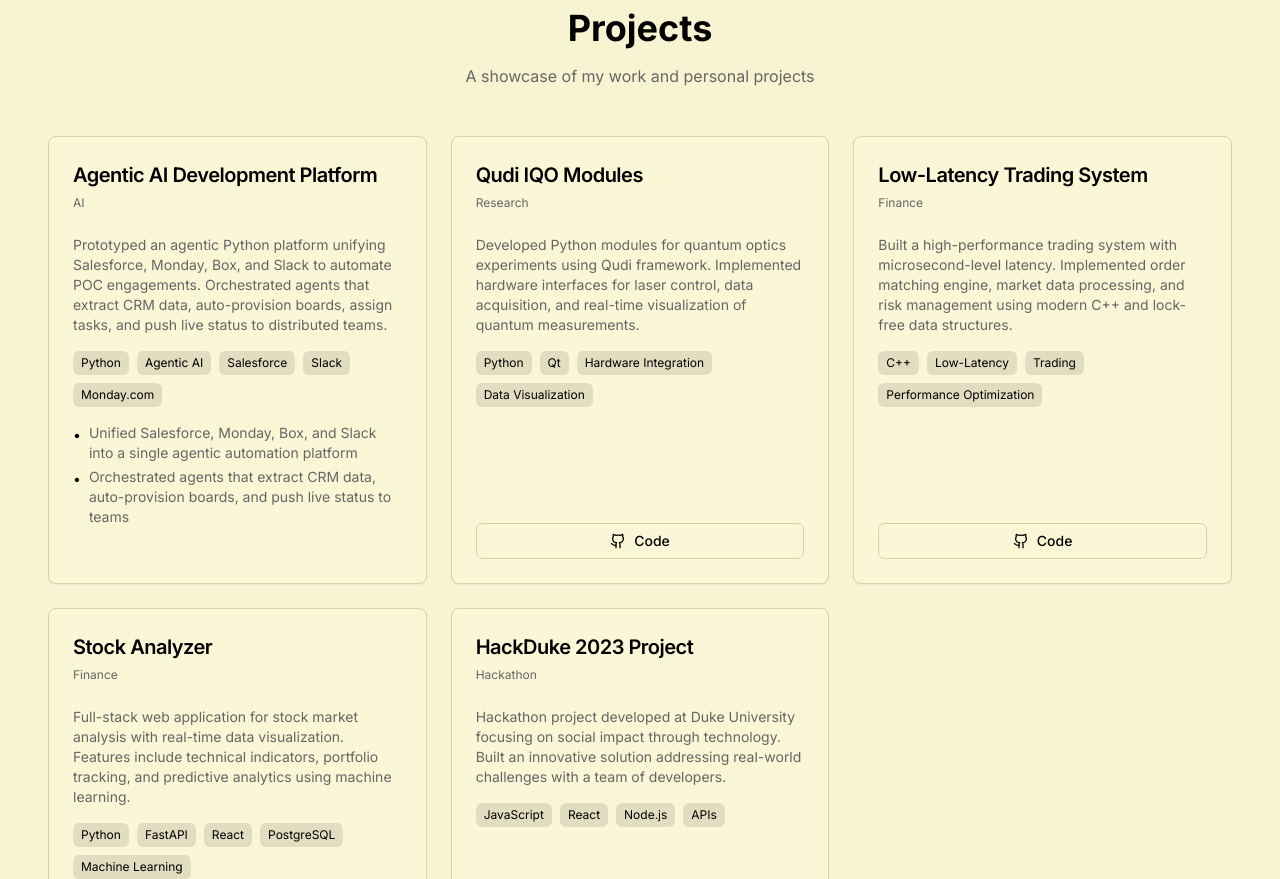
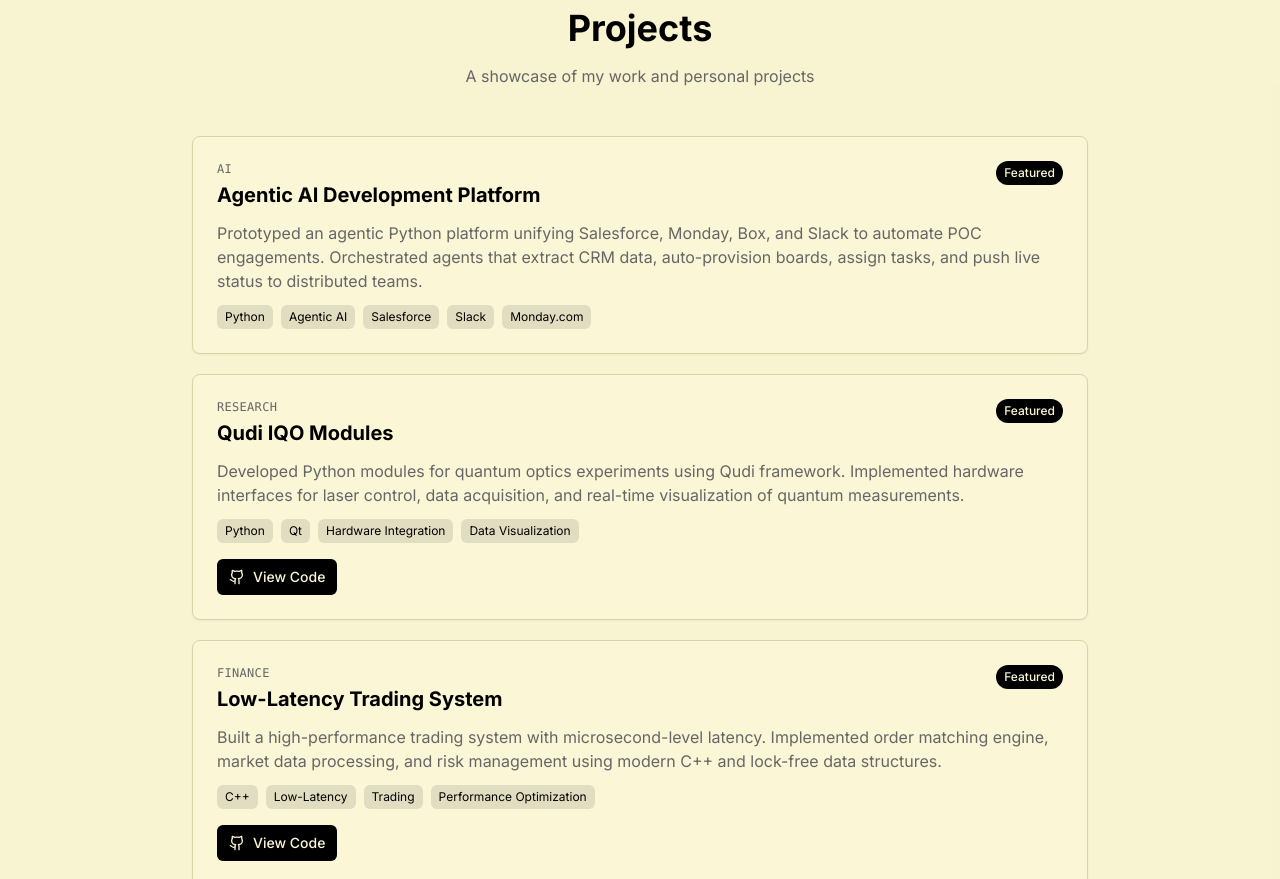
Before and after one commit to jameshuang12/portfolio, a Next.js app: page / in a window 1280 px wide. Shown: the part 3980-4859 px from the top of the page. Built offline with nearby package versions, Linux system fonts and the light colour scheme.

Commit message:
fix project tab

```diff
--- a/src/components/sections/projects.tsx
+++ b/src/components/sections/projects.tsx
@@ -1,12 +1,10 @@
 "use client"
 
 import { motion } from "framer-motion"
-import { Card, CardContent, CardDescription, CardHeader, CardTitle } from "@/components/ui/card"
+import { Card, CardContent } from "@/components/ui/card"
 import { Button } from "@/components/ui/button"
 import { projectsData } from "@/data/projects"
 import { ExternalLink, Github } from "lucide-react"
-import Image from "next/image"
-import { getAssetPath } from "@/lib/paths"
 
 export function Projects() {
   const featuredProjects = projectsData.filter(p => p.featured)
@@ -50,43 +48,34 @@ export function Projects() {
 
         {projectsData.length > 0 ? (
           <>
-            {/* Projects Grid */}
+            {/* Showcase Rows */}
             <motion.div
               variants={containerVariants}
               initial="hidden"
               whileInView="visible"
               viewport={{ once: true }}
-              className="grid md:grid-cols-2 lg:grid-cols-3 gap-6 max-w-7xl mx-auto"
+              className="max-w-4xl mx-auto flex flex-col gap-5"
             >
               {projectsData.map((project) => (
                 <motion.div key={project.id} variants={itemVariants}>
-                  <Card className="h-full flex flex-col hover:shadow-lg transition-shadow">
-                    {project.imageUrl && (
-                      <div className="relative w-full h-48 overflow-hidden rounded-t-lg">
-                        <Image
-                          src={getAssetPath(project.imageUrl)}
-                          alt={project.title}
-                          fill
-                          sizes="(min-width: 1024px) 33vw, (min-width: 768px) 50vw, 100vw"
-                          className="object-cover"
-                        />
+                  <Card className="hover:shadow-lg transition-shadow">
+                    <CardContent className="p-6 flex flex-col gap-3">
+                      <div className="flex items-start justify-between gap-4">
+                        <div>
+                          <p className="text-xs font-mono text-muted-foreground uppercase tracking-wide mb-1">
+                            {project.category}
+                          </p>
+                          <h3 className="text-xl font-bold">{project.title}</h3>
+                        </div>
                         {project.featured && (
-                          <div className="absolute top-2 right-2 px-2 py-1 bg-primary text-primary-foreground text-xs rounded-full font-medium">
+                          <span className="px-2 py-1 bg-primary text-primary-foreground text-xs rounded-full font-medium flex-shrink-0">
                             Featured
-                          </div>
+                          </span>
                         )}
                       </div>
-                    )}
-                    <CardHeader>
-                      <CardTitle className="text-xl">{project.title}</CardTitle>
-                      <CardDescription className="text-xs">
-                        {project.category}
-                      </CardDescription>
-                    </CardHeader>
-                    <CardContent className="flex-1 flex flex-col gap-4">
-                      <p className="text-sm text-muted-foreground">{project.description}</p>
 
-                      {/* Technologies */}
+                      <p className="text-muted-foreground">{project.description}</p>
+
                       <div className="flex flex-wrap gap-2">
                         {project.technologies.map((tech) => (
                           <span
@@ -98,30 +87,18 @@ export function Projects() {
                         ))}
                       </div>
 
-                      {/* Highlights */}
-                      {project.highlights && project.highlights.length > 0 && (
-                        <ul className="space-y-1 text-sm">
-                          {project.highlights.slice(0, 2).map((highlight, idx) => (
-                            <li key={idx} className="flex items-start gap-2 text-muted-foreground">
-                              <span className="text-primary mt-0.5">•</span>
-                              <span>{highlight}</span>
-                            </li>
-                          ))}
-                        </ul>
-                      )}
-
-                      {/* Action Buttons */}
-                      <div className="flex gap-2 mt-auto pt-4">
+                      {(project.githubUrl || project.demoUrl) && (
+                        <div className="flex gap-2 pt-1">
                           {project.githubUrl && (
-                          <Button variant="outline" size="sm" asChild className="flex-1">
+                            <Button size="sm" asChild>
                               <a href={project.githubUrl} target="_blank" rel="noopener noreferrer">
                                 <Github className="mr-2 h-4 w-4" />
-                              Code
+                                View Code
                               </a>
                             </Button>
                           )}
                           {project.demoUrl && (
-                          <Button size="sm" asChild className="flex-1">
+                            <Button variant="outline" size="sm" asChild>
                               <a href={project.demoUrl} target="_blank" rel="noopener noreferrer">
                                 <ExternalLink className="mr-2 h-4 w-4" />
                                 Demo
@@ -129,6 +106,7 @@ export function Projects() {
                             </Button>
                           )}
                         </div>
+                      )}
                     </CardContent>
                   </Card>
                 </motion.div>
--- a/src/components/sections/skills.tsx
+++ b/src/components/sections/skills.tsx
@@ -34,6 +34,9 @@ export function Skills() {
   const getIconUrl = (skill: typeof skillsData[0]) => {
     if (skill.iconSource === "fallback") {
       return null
+    }
+    if (skill.iconSource === "url") {
+      return skill.icon
     }
     if (skill.iconSource === "devicon") {
       // Special case for AWS - use plain-wordmark variant
--- a/src/data/skills.ts
+++ b/src/data/skills.ts
@@ -9,8 +9,8 @@
 
 export interface Skill {
   name: string;
-  icon: string; // DevIcon slug, Simple Icons slug, or "FALLBACK" for text-only
-  iconSource: "devicon" | "simpleicons" | "fallback";
+  icon: string; // DevIcon slug, Simple Icons slug, direct image URL (for "url" source), or "FALLBACK" for text-only
+  iconSource: "devicon" | "simpleicons" | "url" | "fallback";
   category: string;
 }
 
@@ -35,8 +35,8 @@ export const skillsData: Skill[] = [
   { name: "Streamlit", icon: "streamlit", iconSource: "simpleicons", category: "Frameworks" },
 
   // AI & ML
-  { name: "OpenAI", icon: "openai", iconSource: "simpleicons", category: "AI & ML" },
-  { name: "watsonx", icon: "ibm", iconSource: "simpleicons", category: "AI & ML" },
+  { name: "OpenAI", icon: "https://upload.wikimedia.org/wikipedia/commons/a/af/OpenAI_logo_2025_(wordmark).svg", iconSource: "url", category: "AI & ML" },
+  { name: "watsonx", icon: "https://upload.wikimedia.org/wikipedia/commons/5/51/IBM_logo.svg", iconSource: "url", category: "AI & ML" },
   { name: "Claude", icon: "claude", iconSource: "simpleicons", category: "AI & ML" },
   { name: "Cursor", icon: "cursor", iconSource: "simpleicons", category: "AI & ML" },
   { name: "GitHub Copilot", icon: "githubcopilot", iconSource: "simpleicons", category: "AI & ML" },
```
Lines whose indentation alone changed are shown as unchanged.
